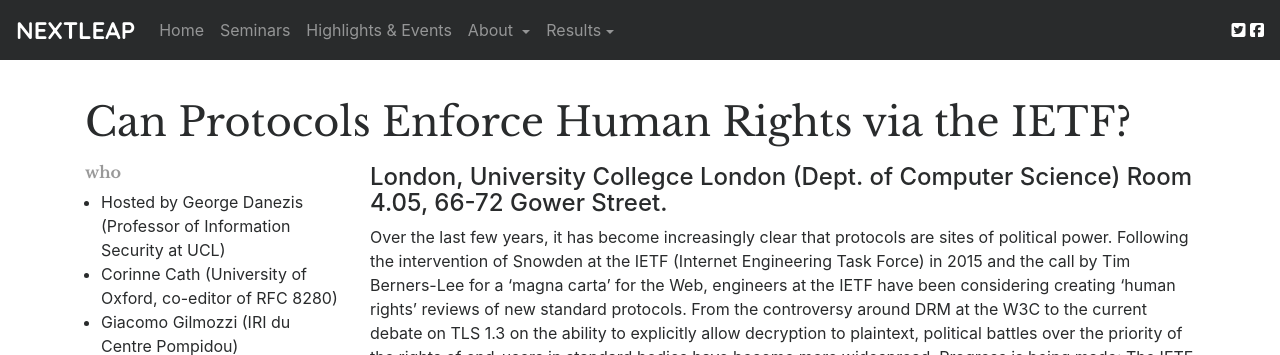
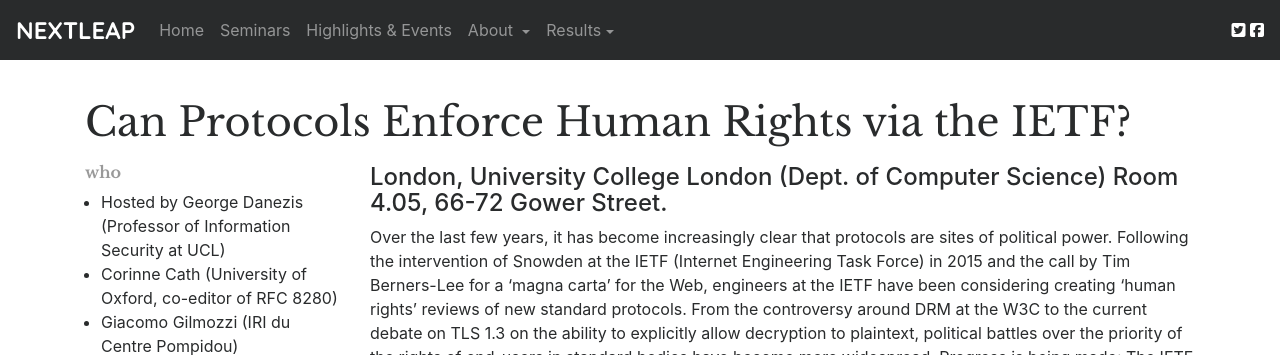
Before and after one commit to nextleap-project/nextleap-website, a Jekyll site: the page built from _seminars/2018-3-23.md, in a window 1280 px wide. Shown: the top 355 px of the page. Built offline with Jekyll 4.4.1, drawn with Linux system fonts in a browser that asks for light colours; nearby versions of some CDN libraries.

Commit message:
workshop modified

```diff
--- a/_seminars/2018-3-23.md
+++ b/_seminars/2018-3-23.md
@@ -23,7 +23,7 @@ speakers:
 highlight: true
 ---
 
-#### London, University Collegce London (Dept. of Computer Science) Room 4.05, 66-72 Gower Street.
+#### London, University College London (Dept. of Computer Science) Room 4.05, 66-72 Gower Street.
 
 
 Over the last few years, it has become increasingly clear that protocols are sites of political power. Following the intervention of Snowden at the IETF (Internet Engineering Task Force) in 2015 and the call by Tim Berners-Lee for a 'magna carta' for the Web, engineers at the IETF have been considering creating 'human rights' reviews of new standard protocols. From the controversy around DRM at the W3C to the current debate on TLS 1.3 on the ability to explicitly allow decryption to plaintext, political battles over the priority of the rights of end-users in standard bodies have become more widespread. Progress is being made: The IETF  has endorsed via their research branch, the Internet Research Task Force, to create a new Human Rights Protocol Considerations (HRPC) to systematize the relationship between human rights and protocols, to eventually ensure that new protocols at the IETF are compatible with basic rights as explored in RFC 8280. On the other hand, although public awareness of these issues has grown, attempts to 'crowd-source' popular involvement in changing laws to preserve fundamental rights at the Internet has largely been unsuccessful.
```
Also changed, not shown: 1 other file.
